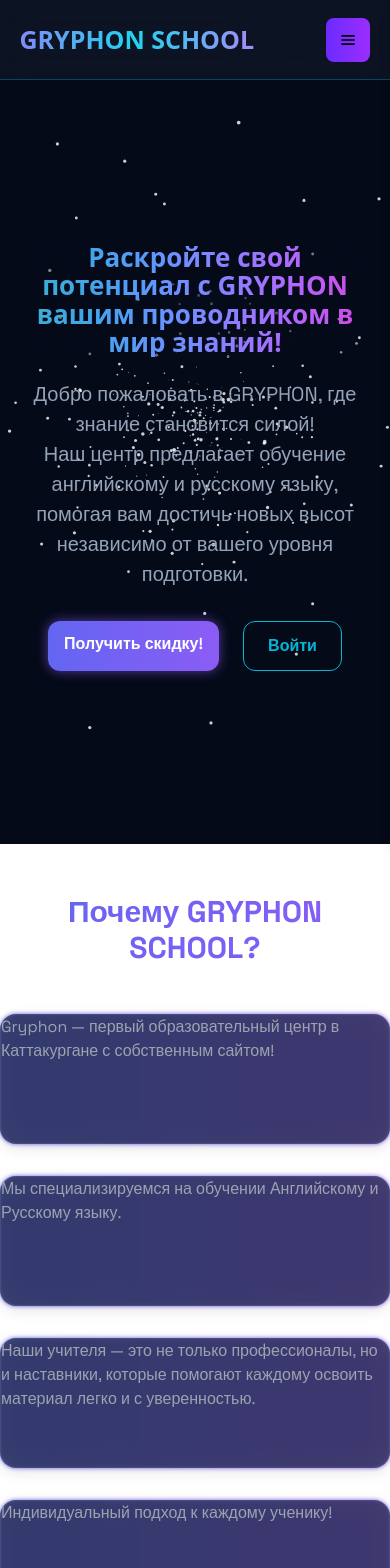
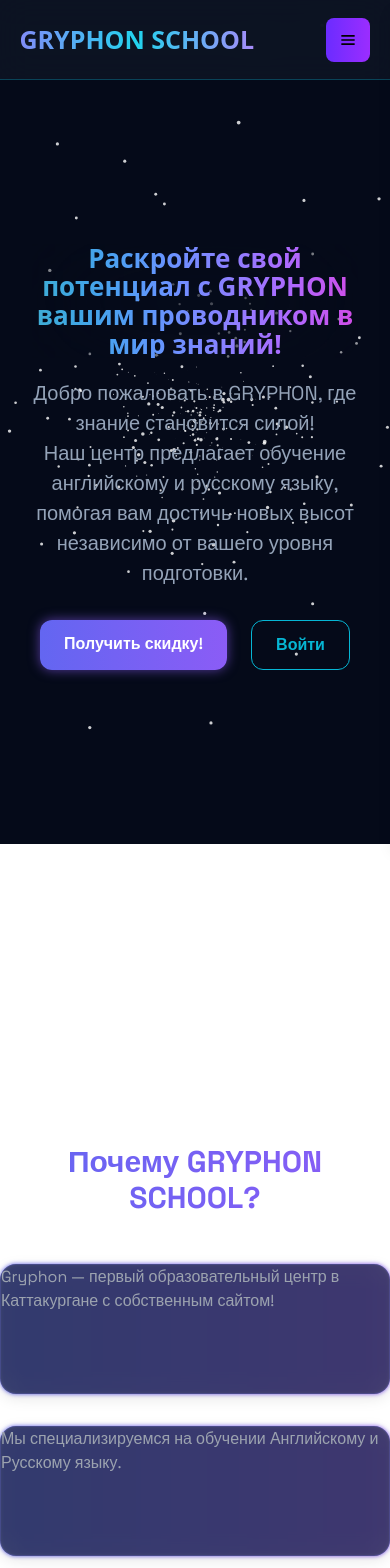
Before and after one commit to muhammadfayziyev2/GryphonSchool, a Next.js app: page / in a window 390 px wide. Shown: the top 1568 px of the page. Built offline with nearby package versions, Linux system fonts and the light colour scheme.

Commit message:
modified:   src/app/components/About.jsx

```diff
--- a/src/app/components/About.jsx
+++ b/src/app/components/About.jsx
@@ -8,7 +8,7 @@
             <div className="container mx-auto px-4 sm:px-6 lg:px-8">
                 <div className="max-w-5xl mx-auto">
                     <div className="text-center md:text-left mb-8 md:mb-12">
-                        <div className="inline-block mb-3">
+                        <div className="mb-3">
                             <h2 className="gryphon text-3xl sm:text-4xl md:text-5xl font-bold bg-gradient-to-r from-indigo-400 to-purple-400 bg-clip-text text-transparent">
                                 Почему GRYPHON SCHOOL?
                             </h2>
--- a/src/app/globals.css
+++ b/src/app/globals.css
@@ -208,7 +208,6 @@
   line-height: 1.1;
   font-family: system-ui, sans-serif;
   text-align: center;
-  display: inline-block;
   backdrop-filter: blur(59px);
 }
 
@@ -259,7 +258,7 @@
   display: flex;
   align-items: center;
   justify-content: center;
-  margin-top: -250px;
+
 }
 
 #about .container {
--- a/src/app/media.css
+++ b/src/app/media.css
@@ -18,11 +18,7 @@
         font-size: 26px;
         margin-top: 70px;
     }
-    .btn-primary{
-        padding: 0.65rem 1rem;
 
-
-    }
 }
 @media(max-width:1400px){
     .gryphon{
```
